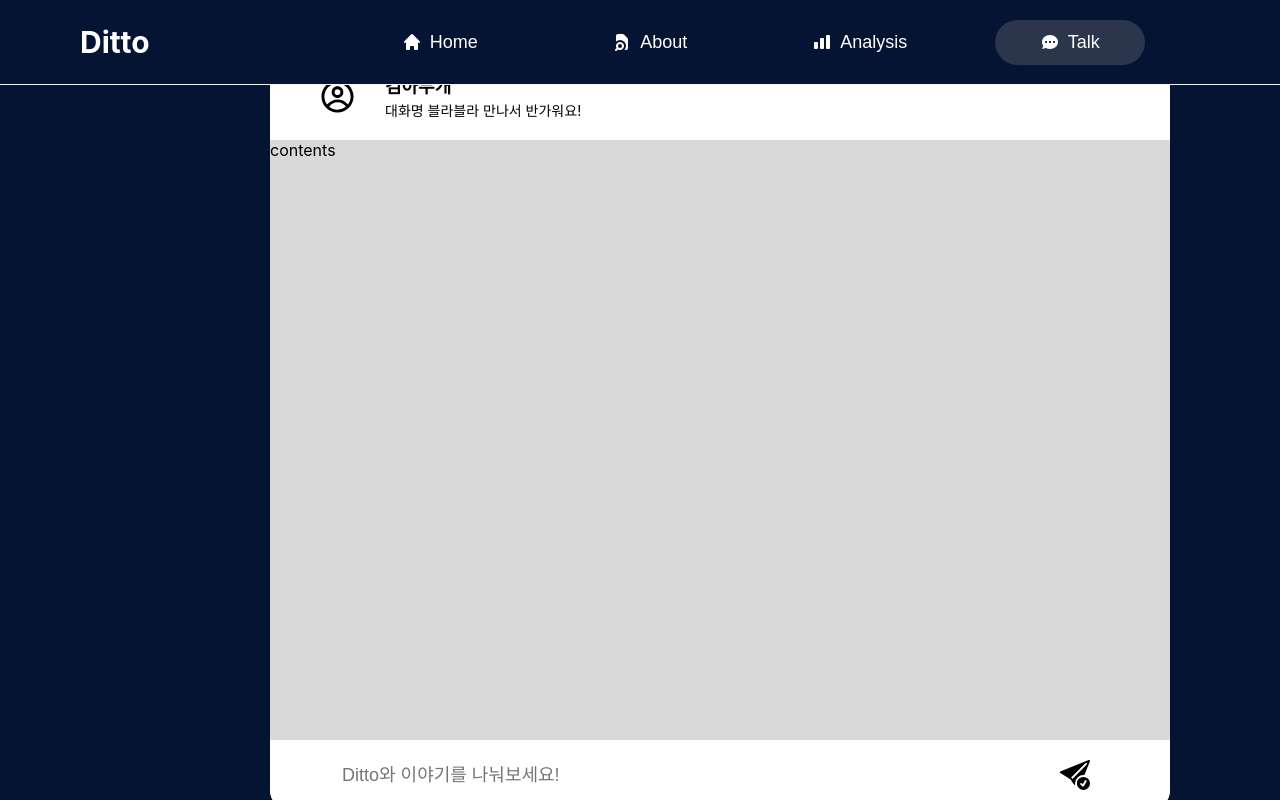
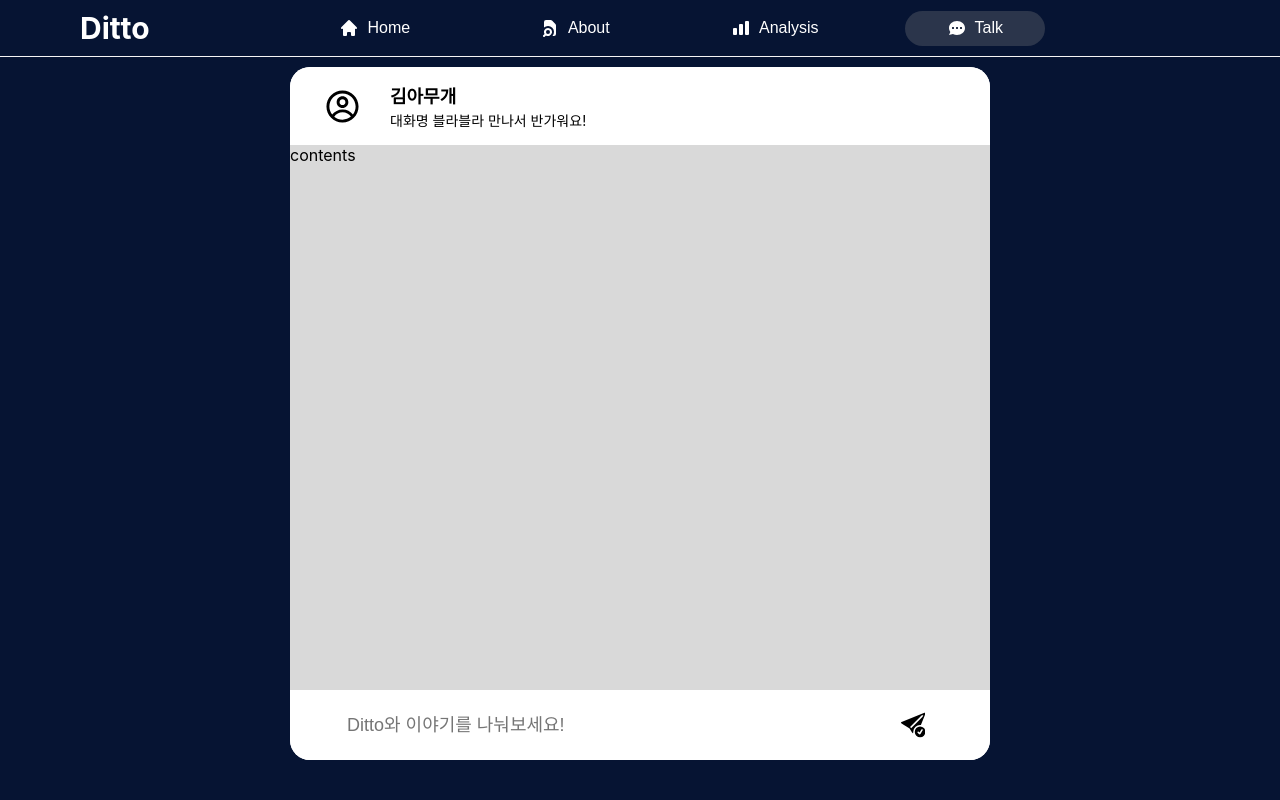
Before and after one commit to dasssseul/Ditto, a React (Create React App) app: page /talk in a window 1280 px wide. Built offline with nearby package versions, Linux system fonts and the light colour scheme.

Commit message:
style : 스타일 수정

```diff
--- a/src/App.css
+++ b/src/App.css
@@ -6,6 +6,6 @@
 
 .layout {
   height: 100%;
-  min-width: 1440px;
+  min-width: 1280px;
   min-height: 750px;
 }
--- a/src/component/Menu/index.css
+++ b/src/component/Menu/index.css
@@ -3,8 +3,7 @@
   top: 0;
   display: flex;
   align-items: center;
-  padding: 30px 80px;
-  height: 85px;
+  padding: 10px 80px;
   border-bottom: 1px solid whitesmoke;
   background-color: #061433;
 }
@@ -39,9 +38,9 @@
   outline: none;
   cursor: pointer;
   border-radius: 30px;
-  width: 150px;
-  height: 45px;
-  font-size: 18px;
+  width: 140px;
+  height: 35px;
+  font-size: 16px;
   color: white;
   background-color: inherit;
 }
--- a/src/pages/Talk/index.css
+++ b/src/pages/Talk/index.css
@@ -1,13 +1,13 @@
 .talk-contents {
   /* padding: 30px 80px; */
   margin: 10px auto;
-  width: 900px;
+  width: 700px;
   background-color: white;
   border-radius: 20px;
 }
 
 .talk-header {
-  padding: 20px 50px;
+  padding: 15px 35px;
   background-color: white;
   border-radius: 20px 20px 0 0;
   display: flex;
@@ -30,7 +30,7 @@
 
 .talk-description {
   background-color: rgba(128, 128, 128, 0.3);
-  height: 600px;
+  height: 545px;
   overflow-y: auto;
 }
 
@@ -44,7 +44,7 @@
 
 .talk-input {
   background-color: white;
-  padding: 10px 50px;
+  padding: 10px 35px;
   border-radius: 0 0 20px 20px;
 }
 
```
